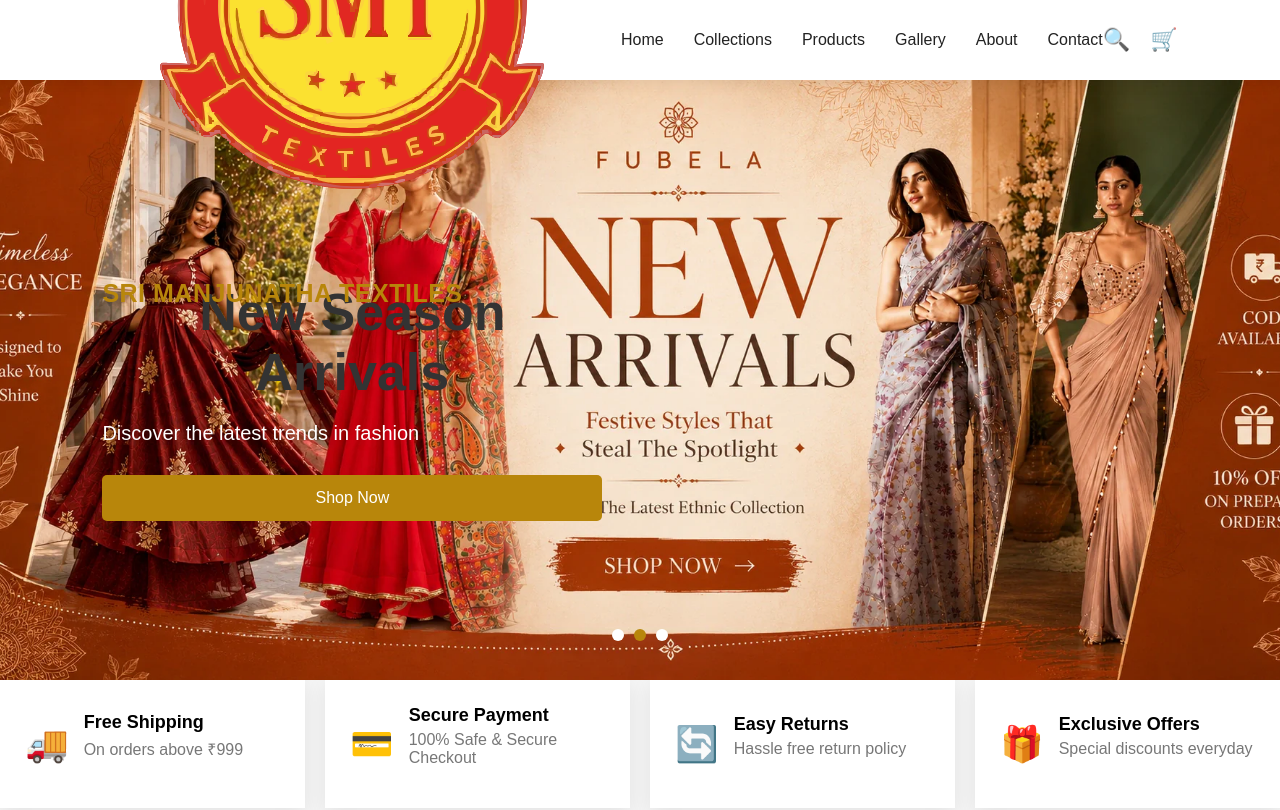
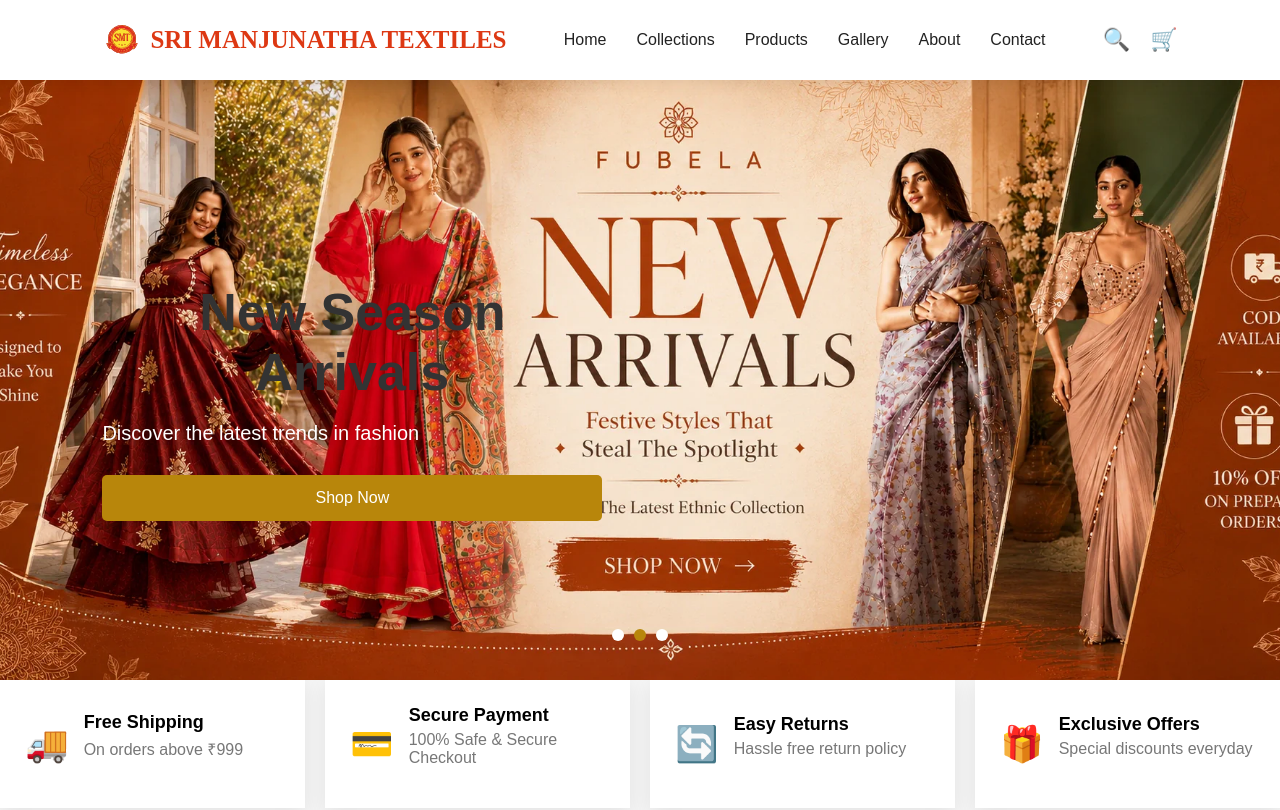
Before and after one commit to orizotechnology/manjunatha_textiles, a React (Create React App) app in the folder frontend/: page / in a window 1280 px wide. Shown: the top 810 px of the page. Built offline with nearby package versions, Linux system fonts and the light colour scheme.

Commit message:
logo Update Navbar.css
Logo update

```diff
--- a/frontend/src/components/Navbar.css
+++ b/frontend/src/components/Navbar.css
@@ -18,10 +18,17 @@
 /* Logo */
 
 .nav-logo h2 {
+  margin: 0;
+  display: flex;
+  align-items: center;
+  gap: 8px;
   font-size: 25px;
-  color: #b8860b;
-  font-weight: 700;
-  letter-spacing: 0.5px;
+  color: #dd3813;
+  font-family: serif;
+  img{
+    height: 40px;
+    width: auto;
+  }
 }
 
 
```
